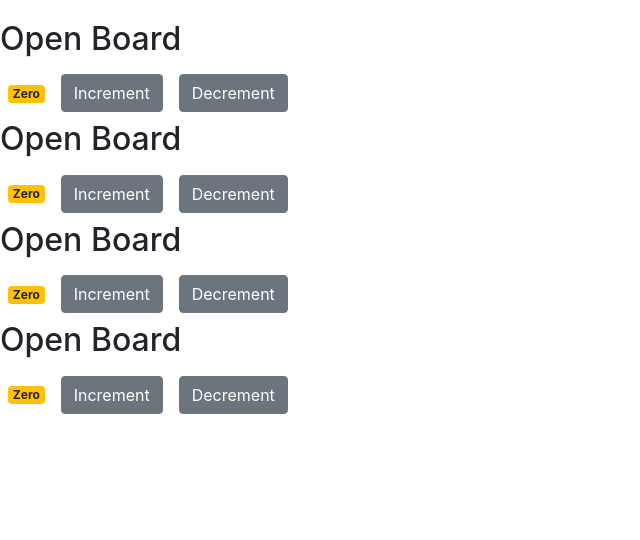
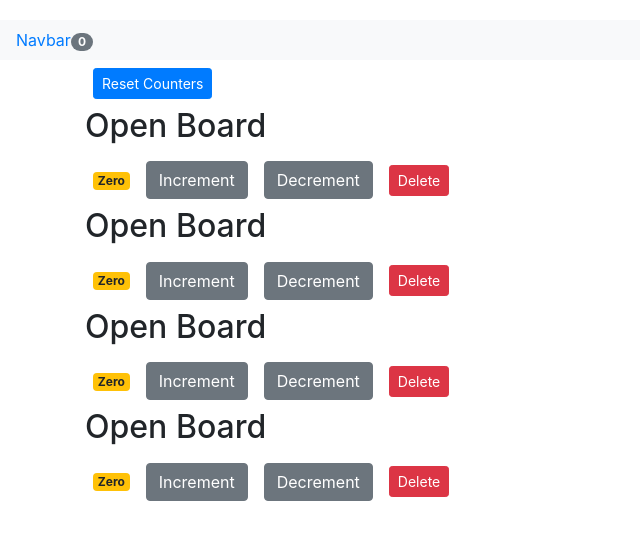
Before and after one commit to CodingIsaac/React-APP, a React (Create React App) app: page / in a window 1280 px wide. Shown: the top 540 px of the page, without its empty margins (0-640 px from the left). Built offline with nearby package versions, Linux system fonts and the light colour scheme.

Commit message:
Further and Updated Commit

```diff
--- a/src/App.js
+++ b/src/App.js
@@ -1,11 +1,54 @@
+import { Component, Fragment } from "react";
+import "./App.css";
+import Counters from "./components/counters";
+import NavBar from "./components/navbar";
 
-import './App.css';
-import Counter from './components/counter';
-
-function App() {
-  return (
-    <Counter />
-  );
+class App extends Component {
+  state = {
+    counters: [
+      { id: 1, value: 0 },
+      { id: 2, value: 0 },
+      { id: 3, value: 0 },
+      { id: 4, value: 0 },
+    ],
+  };
+  handleIncrement = (counter) => {
+    const counters = [...this.state.counters];
+    const index = counters.indexOf(counter);
+    counters[index] = { ...counter };
+    counters[index].value++;
+    this.setState({ counters });
+  };
+  handleDecrement = (counter) => {};
+  handleReset = () => {
+    this.state.counters.map((c) => {
+      c.value = 0;
+      return c;
+    });
+    this.setState({});
+  };
+  handleDelete = (counterId) => {
+    const counters = this.state.counters.filter((c) => c.id !== counterId);
+    this.setState({ counters });
+  };
+  render() {
+    return (
+      <Fragment>
+        <NavBar
+          totalCounters={this.state.counters.filter((c) => c.value > 0).length}
+        />
+        <main className="container">
+          <Counters
+            counters={this.state.counters}
+            onReset={this.handleReset}
+            onDelete={this.handleDelete}
+            onIncrement={this.handleIncrement}
+            onDecrement={this.handleDecrement}
+          />
+        </main>
+      </Fragment>
+    );
+  }
 }
 
 export default App;
--- a/src/components/counter.jsx
+++ b/src/components/counter.jsx
@@ -1,43 +1,44 @@
-import React, { Fragment, Component } from 'react';
+import React, { Fragment, Component } from "react";
 
 class Counter extends Component {
-    state = {
-        value: this.props.value,
-     }
-     handleIncrement =() => {
-        this.setState({ value: this.state.value +2 })
-
-     }
-
-     handleDecrement =() => {
-        this.setState({ value: this.state.value -2 })
-
-     }
-    render() {
 
 
-
+  render() {
     return (
       <Fragment>
         {this.props.children}
         <span className={this.getBadgeClasses()}>{this.formatCount()}</span>
-                <button onClick={this.handleIncrement} className='btn btn-secondary btn-md m-2' >Increment</button>
-                <button onClick={this.handleDecrement} className='btn btn-secondary btn-md m-2'>Decrement</button>
-
+        <button
+          onClick={() => this.props.onIncrement(this.props.counter)}
+          className="btn btn-secondary btn-md m-2"
+        >
+          Increment
+        </button>
+        <button
+          onClick={this.props.onDecrement(this.props.counter)}
+          className="btn btn-secondary btn-md m-2"
+        >
+          Decrement
+        </button>
+        <button
+          onClick={() => this.props.onDelete(this.props.counter.id)}
+          className="btn btn-danger btn-sm m-2 "
+        >
+          Delete
+        </button>
       </Fragment>
     );
   }
 
   getBadgeClasses() {
     let design = "badge m-2 badge-";
-        design += (this.state.value === 0) ? "warning" : "primary";
+    design += this.props.counter.value === 0 ? "warning" : "primary";
     return design;
   }
 
   formatCount() {
-        const { value } = this.state
-        return value === 0 ? 'Zero': value;
-
+    const { value } = this.props.counter;
+    return value === 0 ? "Zero" : value;
   }
 }
 
--- a/src/components/counters.jsx
+++ b/src/components/counters.jsx
@@ -2,22 +2,26 @@
 import Counter from "./counter";
 
 class Counters extends Component {
-  state = {
-    counters: [
-      { id: 1, value: 0 },
-      { id: 2, value: 0 },
-      { id: 3, value: 0 },
-      { id: 4, value: 0 },
-    ],
-  };
+
   render() {
     return (
       <Fragment>
-        {this.state.counters.map((counter) => (
-          <Counter key={counter.id} value={counter.value}>
+        <button
+          onClick={this.props.onReset}
+          className="btn btn-primary btn-sm m-2"
+        >
+          Reset Counters
+        </button>
+        {this.props.counters.map((counter) => (
+          <Counter
+            key={counter.id}
+            onDelete={this.props.onDelete}
+            onIncrement={this.props.onIncrement}
+            onDecrement={this.props.onDecrement}
+            counter={counter}
+          >
             <h2>Open Board</h2>
           </Counter>
-
         ))}
       </Fragment>
     );
--- /dev/null
+++ b/src/components/navbar.jsx
@@ -0,0 +1,20 @@
+import React, { Component, Fragment } from "react";
+
+class NavBar extends Component {
+  render() {
+    return (
+      <Fragment>
+        <nav className="navbar navbar-light bg-light">
+          <a className="narbar-brand" href="#">
+            Navbar{""}
+            <span className="badge badge-pill badge-secondary">
+              {this.props.totalCounters}
+            </span>
+          </a>
+        </nav>
+      </Fragment>
+    );
+  }
+}
+
+export default NavBar;
--- a/src/index.js
+++ b/src/index.js
@@ -4,13 +4,13 @@
 import App from './App';
 import reportWebVitals from './reportWebVitals';
 import 'bootstrap/dist/css/bootstrap.css';
-import Counters from './components/counters';
+
 
 
 const root = ReactDOM.createRoot(document.getElementById('root'));
 root.render(
   <React.StrictMode>
-    < Counters />
+    < App />
   </React.StrictMode>
 );
 
```
Also changed, not shown: src/components/register.jsx (+4 -4 lines). Lines whose indentation alone changed are shown as unchanged.
